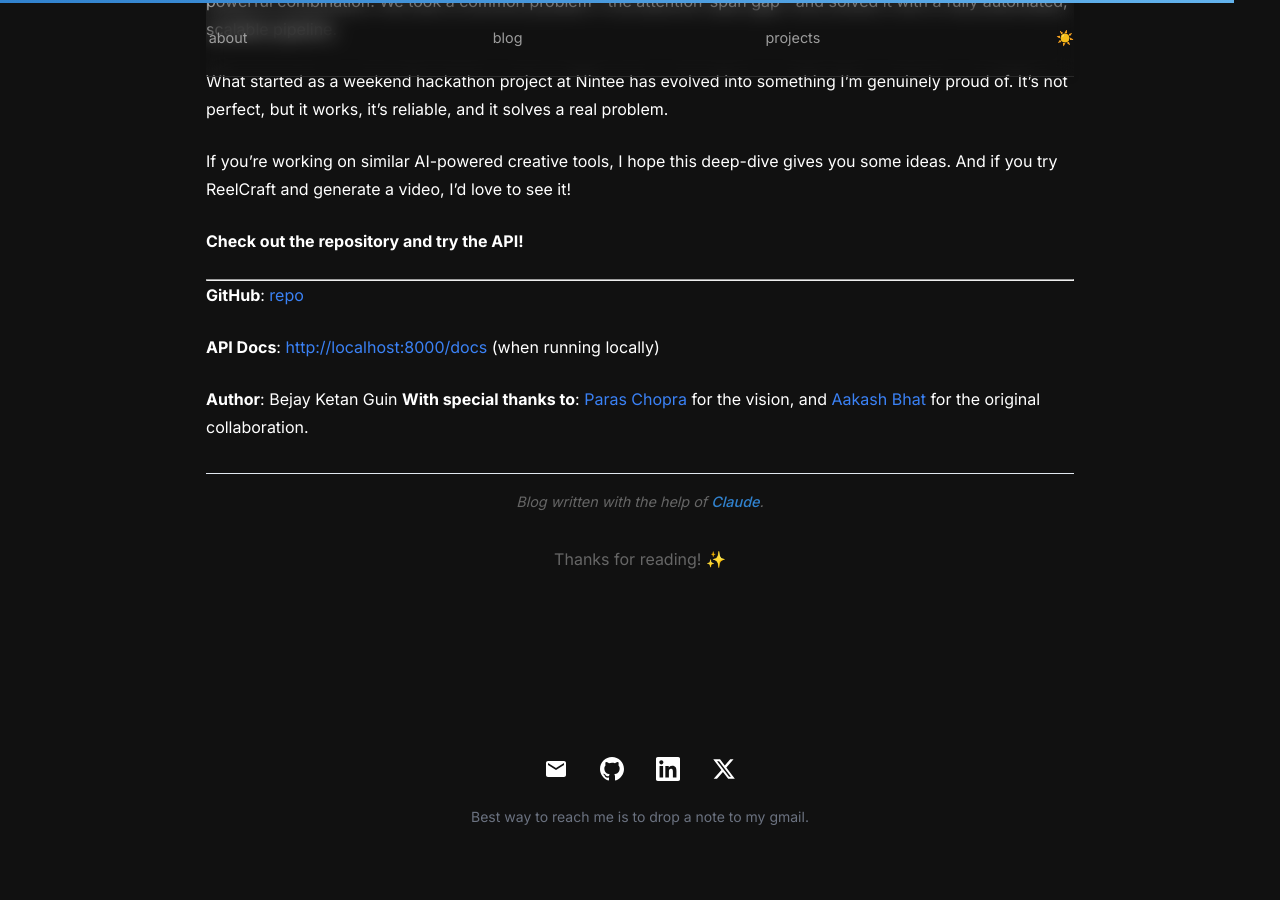
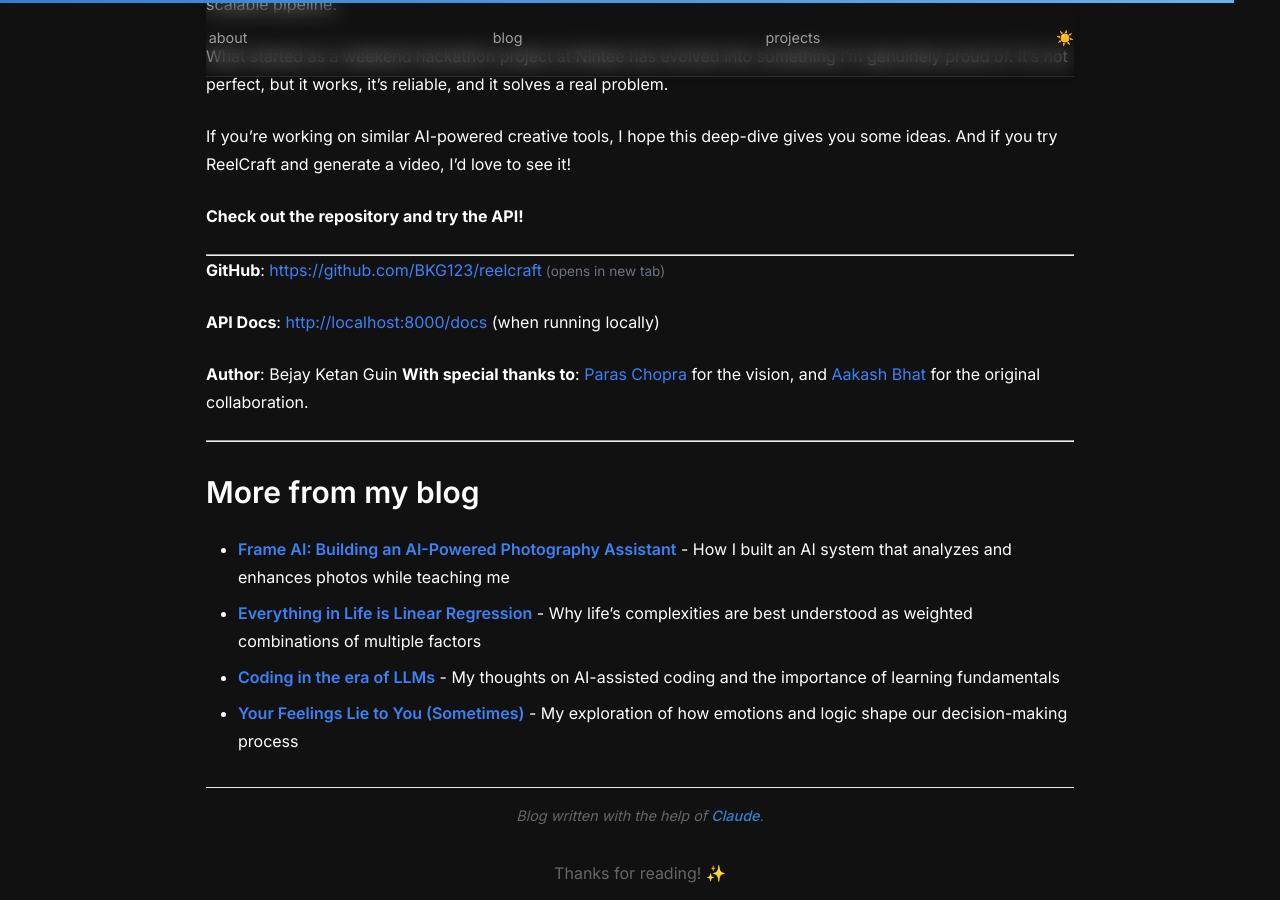
Before and after one commit to BKG123/BKG123.github.io, a Jekyll site: the page built from _posts/2025-10-30-reel-craft.md, in a window 1280 px wide and 900 px high, scrolled down 7757 px. Built offline with Jekyll 4.4.1, drawn with Linux system fonts in a browser that asks for light colours; before the commit the page ends 8635 px from its top, so only the background shows below that; some of the changed text lies outside the part shown.

Commit message:
Refine "ReelCraft" documentation by updating the video generation pipeline description for clarity. Enhance GitHub and API Docs links for better accessibility, and add a "More from my blog" section with relevant entries to improve content discoverability.

````diff
--- a/_posts/2025-10-30-reel-craft.md
+++ b/_posts/2025-10-30-reel-craft.md
@@ -44,7 +44,9 @@ ReelCraft is a fully automated video generation pipeline. You paste an article U
 
 The entire process is a streamlined, five-step pipeline:
 
-$$\text{Article URL} \xrightarrow{\text{Content Extraction}} \text{Script Generation} \xrightarrow{\text{Audio Generation}} \text{Asset Download} \xrightarrow{\text{Video Editing}} \text{Final Video}$$
+```
+Article URL → Content Extraction → Script Generation → Audio + Asset Generation → Video Editing → Final Video
+```
 
 -----
 
@@ -220,9 +222,18 @@ If you're working on similar AI-powered creative tools, I hope this deep-dive gi
 
 -----
 
-**GitHub**: [repo](https://github.com/BKG123/reelcraft)
+**GitHub**: [https://github.com/BKG123/reelcraft](https://github.com/BKG123/reelcraft){:target="_blank" rel="noopener noreferrer"}
 
-**API Docs**: [http://localhost:8000/docs](https://www.google.com/search?q=http://localhost:8000/docs) (when running locally)
+**API Docs**: [http://localhost:8000/docs](http://localhost:8000/docs) (when running locally)
 
 **Author**: Bejay Ketan Guin
 **With special thanks to**: [Paras Chopra](https://x.com/paraschopra) for the vision, and [Aakash Bhat](https://www.aakashb.xyz/) for the original collaboration.
+
+---
+
+## More from my blog
+
+- **[Frame AI: Building an AI-Powered Photography Assistant](/2025/10/20/frame-ai.html)** - How I built an AI system that analyzes and enhances photos while teaching me
+- **[Everything in Life is Linear Regression](/2025/10/16/life-is-linear-regression.html)** - Why life's complexities are best understood as weighted combinations of multiple factors
+- **[Coding in the era of LLMs](/2025/09/21/coding-in-the-era-of-llms.html)** - My thoughts on AI-assisted coding and the importance of learning fundamentals
+- **[Your Feelings Lie to You (Sometimes)](/2025/04/15/your-feelings-lie-to-you-sometimes.html)** - My exploration of how emotions and logic shape our decision-making process
````
